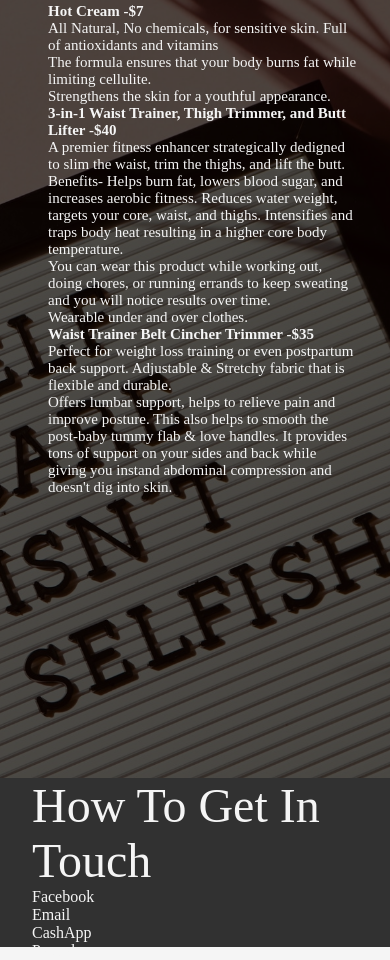
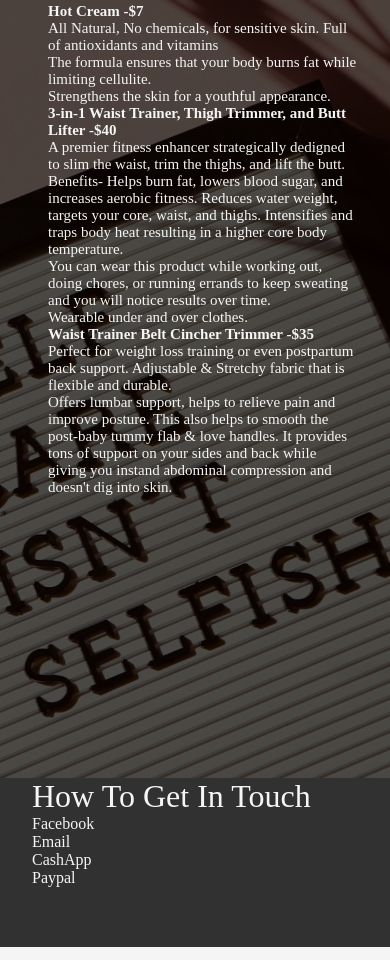
Before and after one commit to cvance248/Blessed-Trainers, a plain HTML site: page index.html in a window 390 px wide. Shown: the part 969-1929 px from the top of the page. Drawn offline with Linux system fonts and the light colour scheme.

Commit message:
footer sizing

```diff
--- a/CSS/index.css
+++ b/CSS/index.css
@@ -180,7 +180,7 @@ p {
         height: 20vh;
         width: 100vw;
     }
-    .img-container-3 h1 {
+    #contact-me h1 {
         font-size: 2em;
         color: whitesmoke;
     }
```
